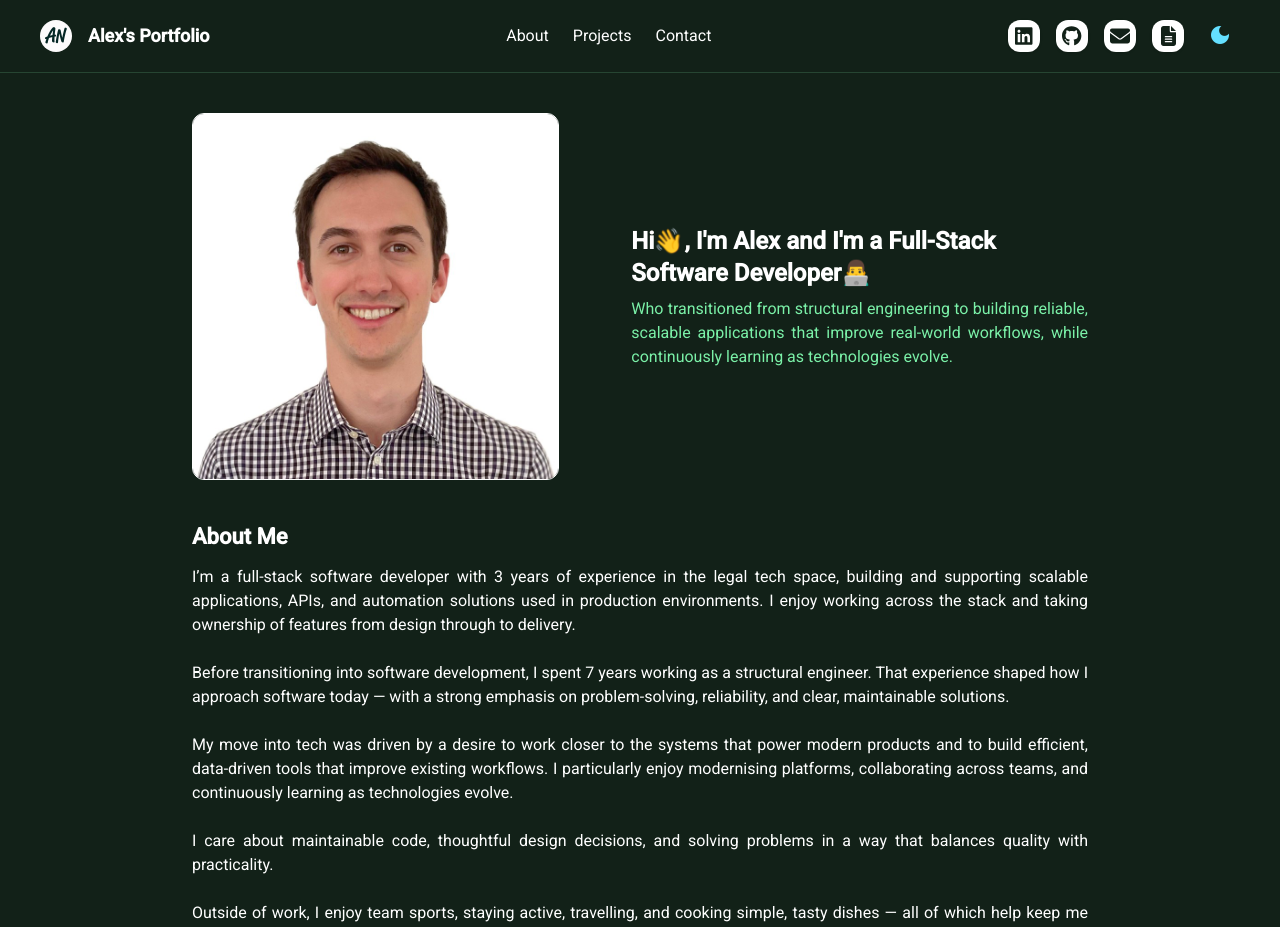
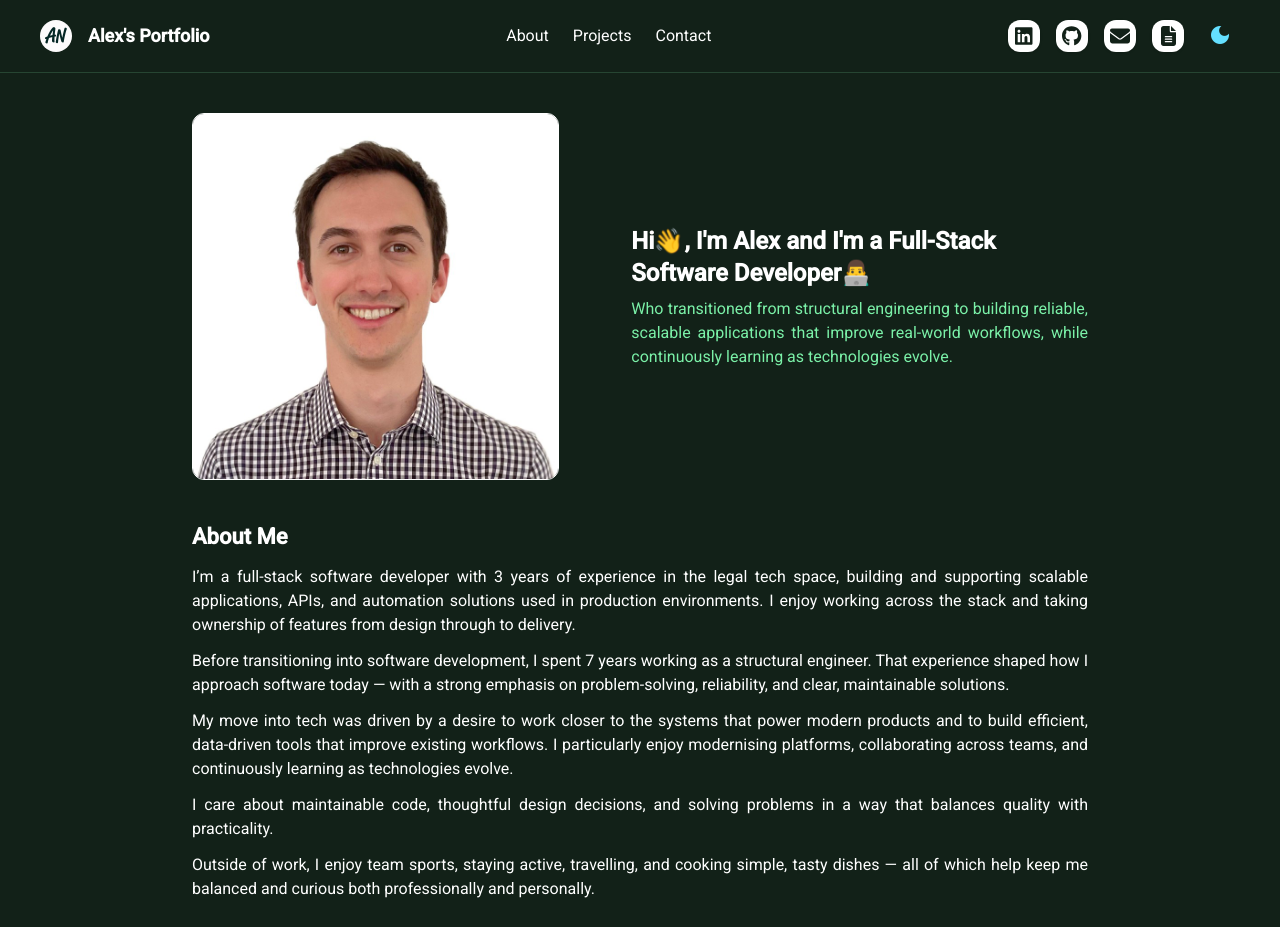
Before and after one commit to Anico94/Portfolio, an Angular app: page / in a window 1280 px wide. Shown: the top 927 px of the page. Built offline with nearby package versions, Linux system fonts and the light colour scheme; no server answers.

Commit message:
style: adjust padding

```diff
--- a/src/app/about-me/about-me.component.html
+++ b/src/app/about-me/about-me.component.html
@@ -1,29 +1,29 @@
 <div class="flex flex-col gap-2 px-8 py-2 text-[#122118] dark:text-white">
   <h2 id="about" class="text-[22px] font-bold pt-4">About Me</h2>
-  <p class="text-base pb-3 pt-1 text-justify">
+  <p class="text-base pt-1 text-justify">
     I’m a full-stack software developer with 3 years of experience in the legal
     tech space, building and supporting scalable applications, APIs, and
     automation solutions used in production environments. I enjoy working across
     the stack and taking ownership of features from design through to delivery.
   </p>
-  <p class="text-base pb-3 pt-1 text-justify">
+  <p class="text-base pt-1 text-justify">
     Before transitioning into software development, I spent 7 years working as a
     structural engineer. That experience shaped how I approach software today —
     with a strong emphasis on problem-solving, reliability, and clear,
     maintainable solutions.
   </p>
-  <p class="text-base pb-3 pt-1 text-justify">
+  <p class="text-base pt-1 text-justify">
     My move into tech was driven by a desire to work closer to the systems that
     power modern products and to build efficient, data-driven tools that improve
     existing workflows. I particularly enjoy modernising platforms,
     collaborating across teams, and continuously learning as technologies
     evolve.
   </p>
-  <p class="text-base pb-3 pt-1 text-justify">
+  <p class="text-base pt-1 text-justify">
     I care about maintainable code, thoughtful design decisions, and solving
     problems in a way that balances quality with practicality.
   </p>
-  <p class="text-base pb-3 pt-1 text-justify">
+  <p class="text-base pt-1 text-justify">
     Outside of work, I enjoy team sports, staying active, travelling, and
     cooking simple, tasty dishes — all of which help keep me balanced and
     curious both professionally and personally.
```
